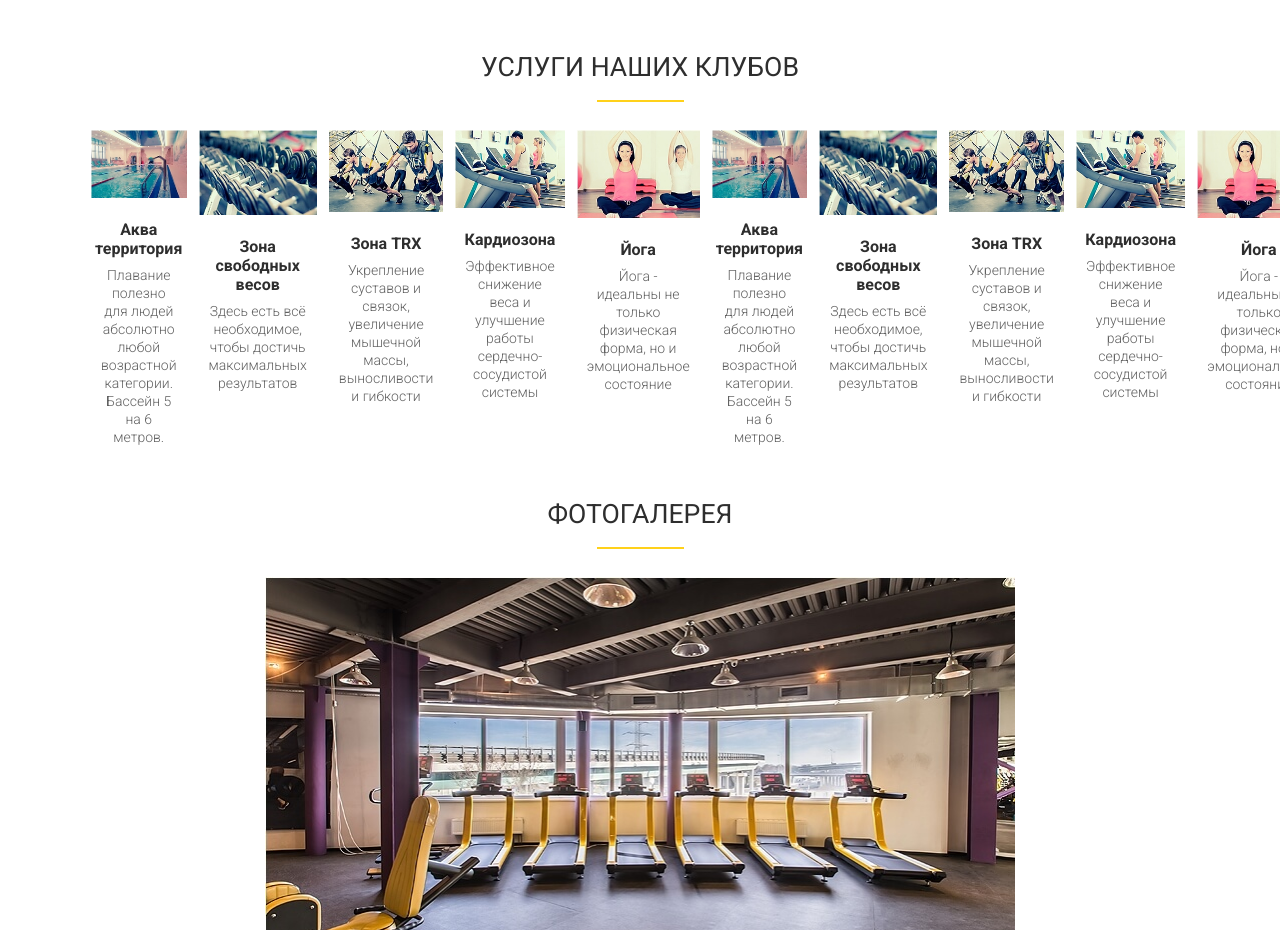
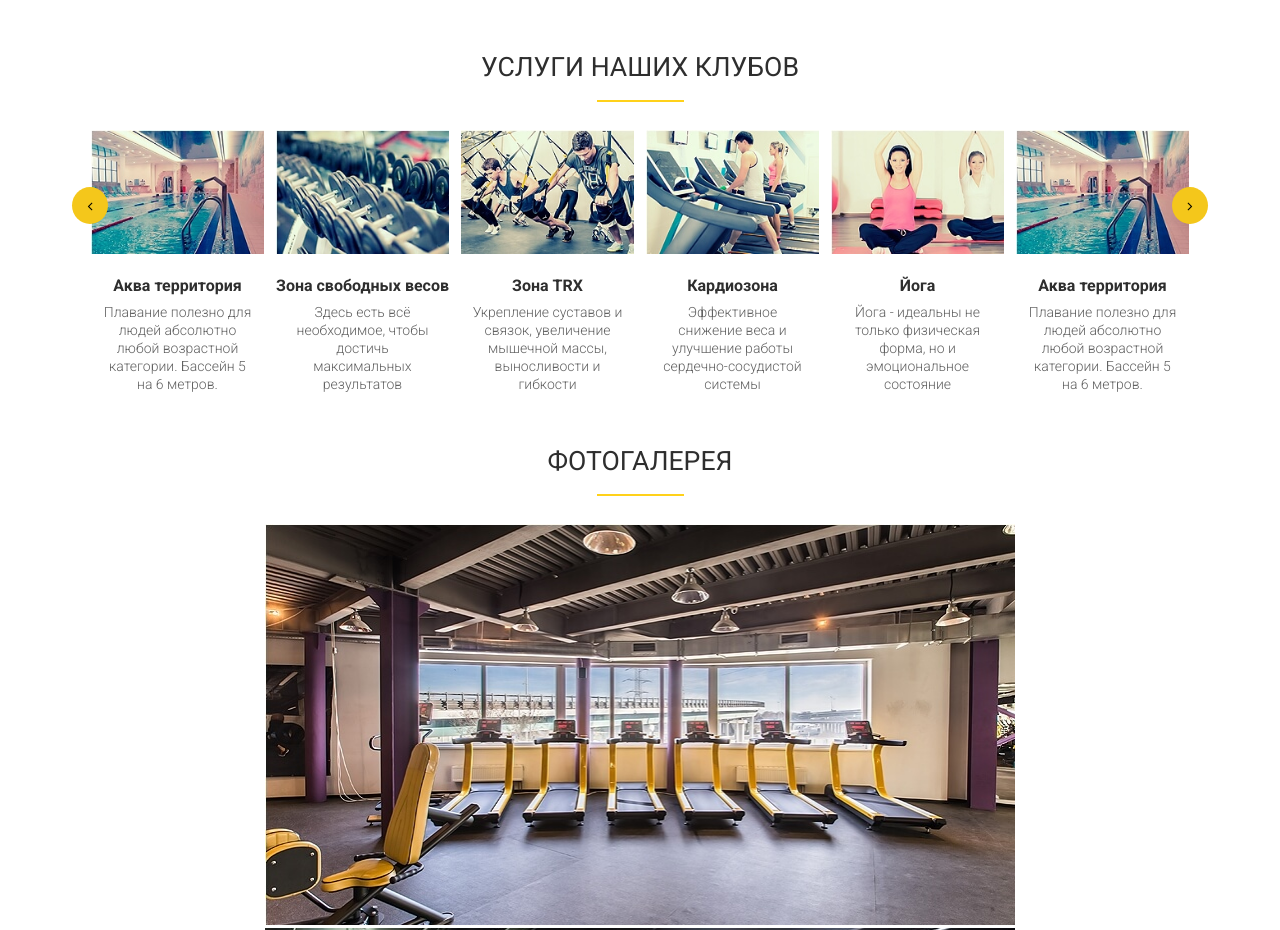
Before and after one commit to Evgeny861/BodyGYM, a website built with webpack: page index.html in a window 1280 px wide. Shown: the part 1582-2512 px from the top of the page. Built offline with nearby package versions, Linux system fonts and the light colour scheme; what element-closest would draw is missing.

Commit message:
Начал карусель

```diff
--- a/index.html
+++ b/index.html
@@ -269,6 +269,16 @@
                 <h6>Йога</h6>
                 <p>Йога - идеальны не только физическая форма, но и эмоциональное состояние</p>
             </div>
+            <div class="slider-arrow prev">
+                <span>
+                    <i class="fa fa-angle-left" aria-hidden="true"></i>
+                </span>
+            </div>
+            <div class="slider-arrow next">
+                <span>
+                    <i class="fa fa-angle-right" aria-hidden="true"></i>
+                </span>
+            </div>
         </div>
     </div>
 </section>
--- a/src/index.js
+++ b/src/index.js
@@ -9,6 +9,7 @@ import clubsName from './modules/clubsName';
 import firstSlider from './modules/firstSlider';
 import burgerMenu from './modules/burgerMenu';
 import forms from "./modules/forms";
+import carousel from "./modules/carousel";
 
 
 
@@ -20,3 +21,5 @@ firstSlider();
 burgerMenu();
 // Валидация для форм
 forms();
+//  Карусель
+carousel();
--- a/src/modules/burgerMenu.js
+++ b/src/modules/burgerMenu.js
@@ -9,7 +9,7 @@ const burgerMenu = () => {
         } else {
             topMenu.style.position = '';
         }
-        if(window.scrollY > 740){
+        if(window.scrollY > 700){
             arrow.style.display = 'block';
         } else {
             arrow.style.display = 'none';
--- /dev/null
+++ b/src/modules/carousel.js
@@ -0,0 +1,26 @@
+const carousel = () => {
+    const servicesSlider = document.querySelector('.services-slider'),
+        sliders = servicesSlider.querySelectorAll('.slide'),
+        prev = document.querySelector('.prev'),
+        next = document.querySelector('.next');
+
+    servicesSlider.style.position = 'relative';
+    let count = 0;
+
+    servicesSlider.addEventListener('click', (e) => {
+        if(event.target.closest('.next')){
+            count++;
+            console.log(count);
+        }
+    })
+
+    for(let i = 0; i < sliders.length; i++){
+        if (i > 5) {
+            sliders[i].style.display = 'none';
+        }
+    }
+
+};
+
+
+export default carousel;
--- a/src/modules/forms.js
+++ b/src/modules/forms.js
@@ -12,7 +12,6 @@ const forms = () => {
 
         }
     }
-    console.log(document.querySelectorAll('.personal-data'));
 
 
 
```
Also changed, not shown: dist/main.js.
